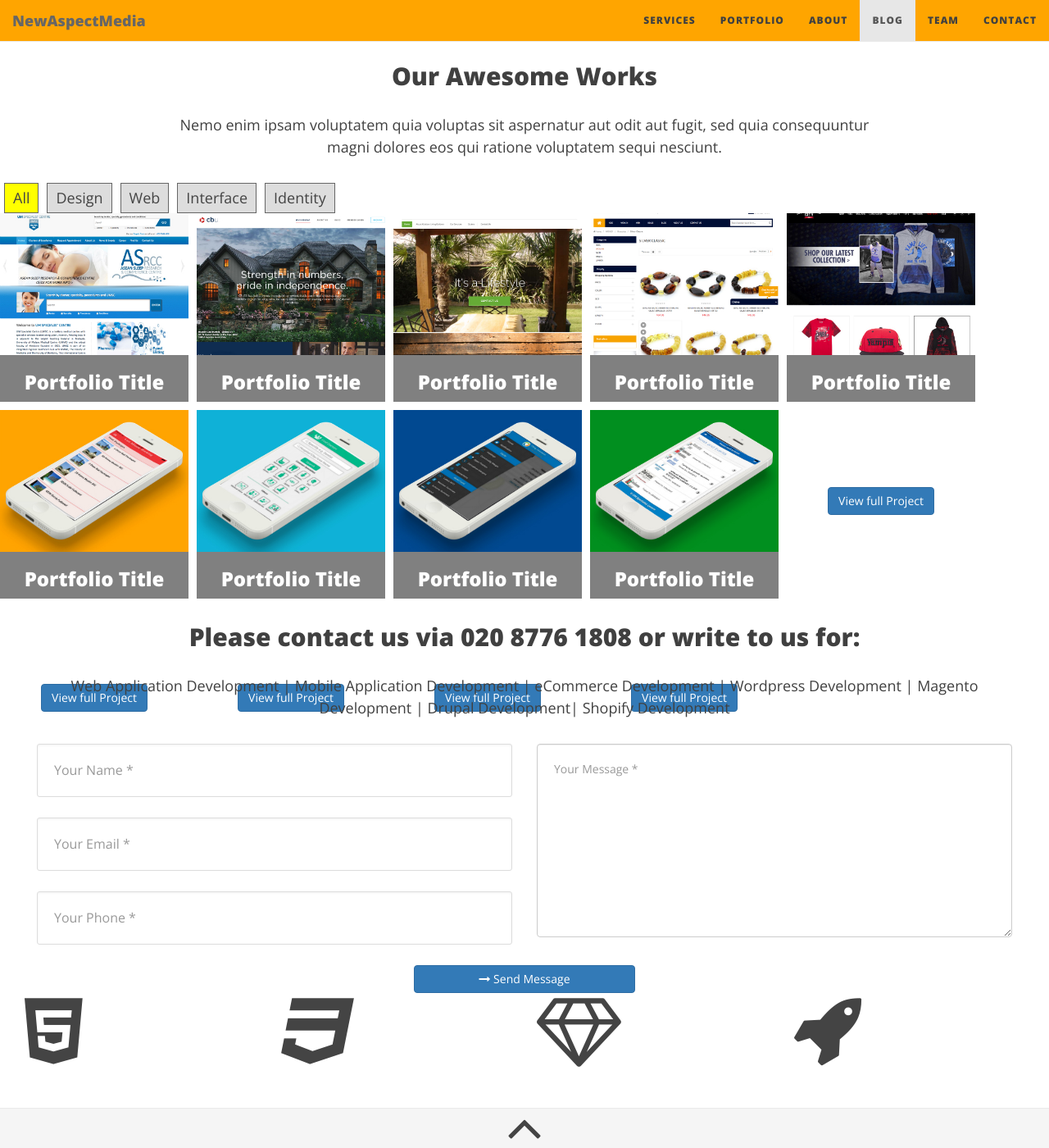
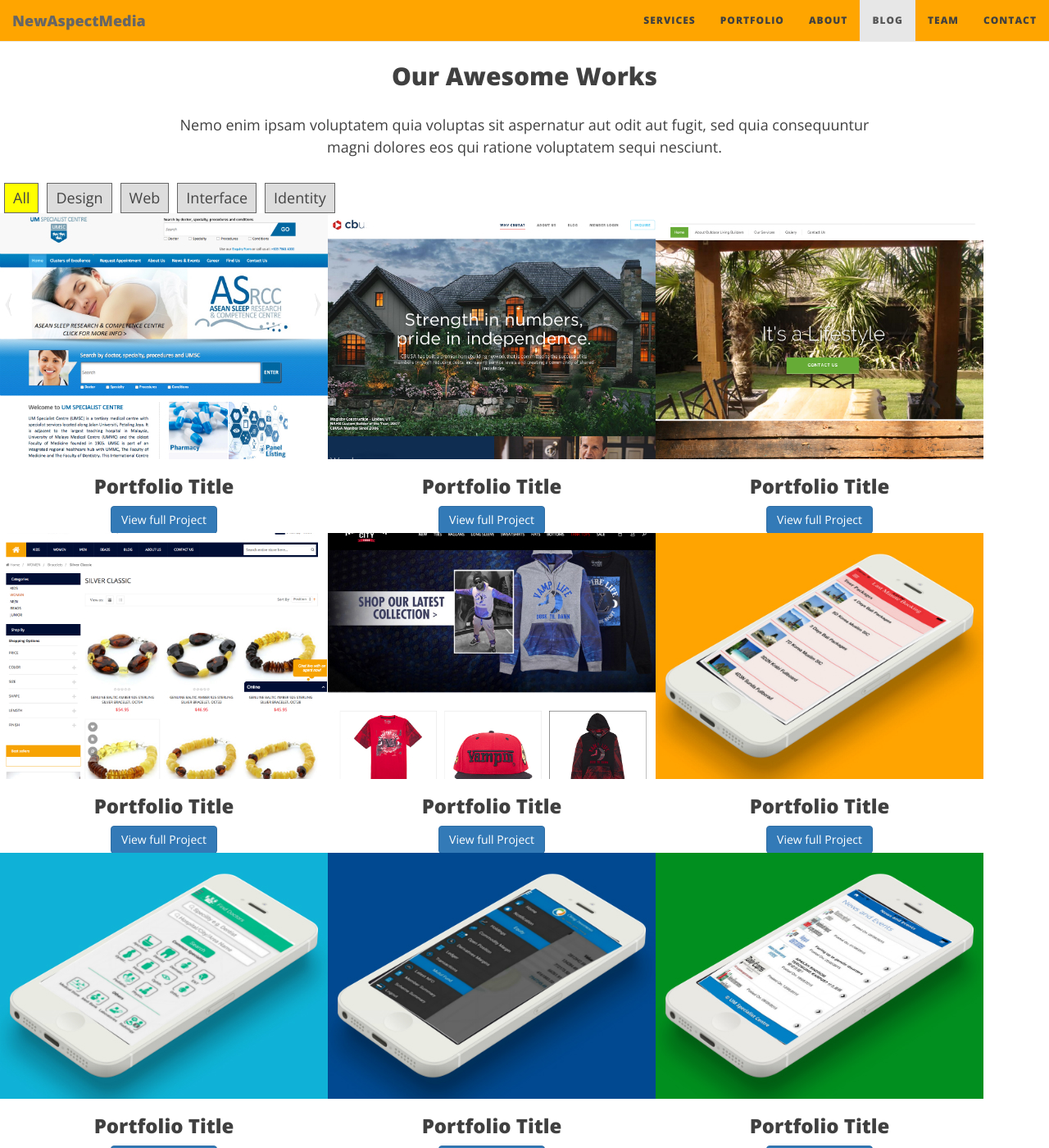
Before and after one commit to newmedia77/appxnam, a Jekyll site: the page built from index.html, in a window 1280 px wide and 1400 px high, scrolled down 3453 px. Shown: the whole window at 82% size. Built offline with Jekyll 4.4.1, drawn with Linux system fonts in a browser that asks for light colours; nearby versions of some CDN libraries; the list of posts is cut into pages by our own code.

Commit message:
andreas
grid

```diff
--- a/css/responsive.css
+++ b/css/responsive.css
@@ -228,8 +228,6 @@
 @media only screen and (min-width:480px) and (max-width: 640px)  {
 
 	/* === PORTFOLIO SECTION === */
-	.portfolio-item {
-	  min-height: 275px;
-	}
 
+.portfolio-item {width: 230px; height: 230px; background: grey; float: left; margin-right: 10px; margin-bottom: 10px; color: #fff; font-size: 60px; text-align: center; line-height: 230px; cursor: default;}
 }
--- a/css/style.css
+++ b/css/style.css
@@ -621,7 +621,7 @@
 #filter a.active {background: yellow;}
 
 #grid {clear: both; position: relative}
-.portfolio-item {width: 230px; height: 230px; background: grey; float: left; margin-right: 10px; margin-bottom: 10px; color: #fff; font-size: 60px; text-align: center; line-height: 230px; cursor: default;}
+.portfolioitem {width: 230px; height: 230px; background: grey; float: left; margin-right: 10px; margin-bottom: 10px; color: #fff; font-size: 60px; text-align: center; line-height: 230px; cursor: default;}
 
 /* =-=-=-=-=-=-= Case study section =-=-=-=-=-=-= */
 
```
